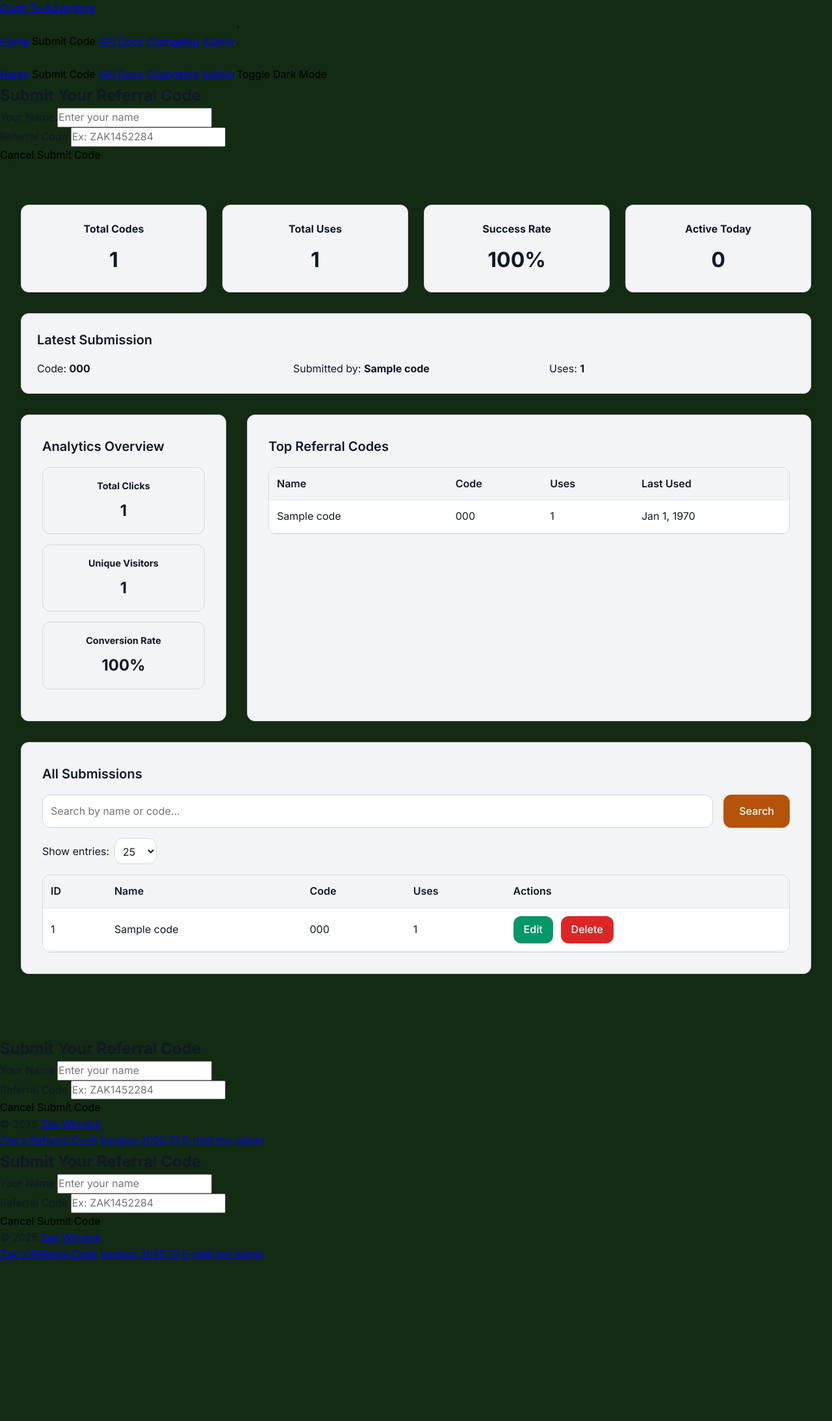
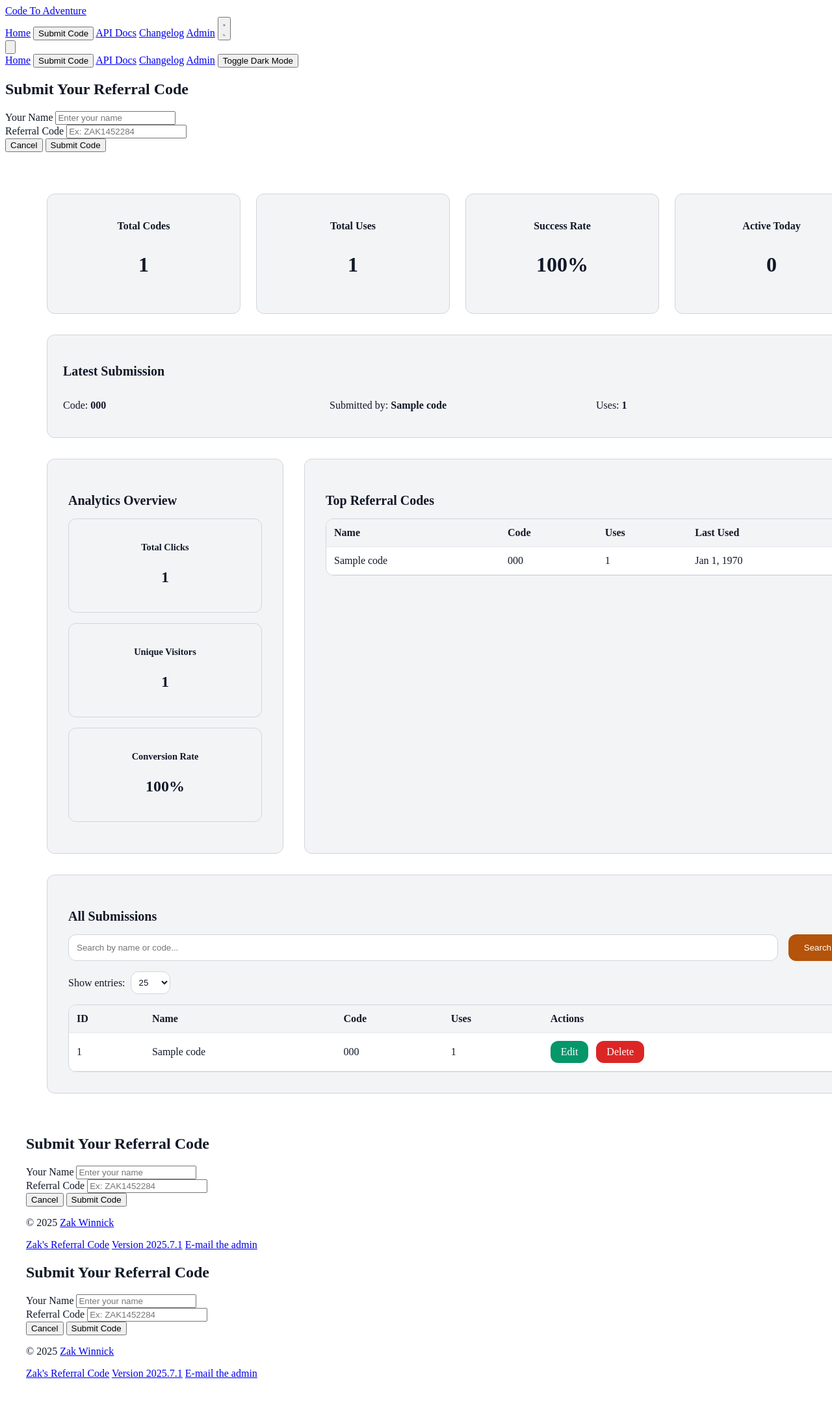
Before and after one commit to ZakWinnick/CodeToAdventure, a PHP site: page /admin/admin.php in a window 1280 px wide; the page is wider, and only the part inside the window is pictured. Shown: that part at 65% size. Before the commit the page ends 1938 px from the top of that part, so only its background shows below. Run offline with PHP 8.4, Linux system fonts and the light colour scheme; the visitor is signed in with stand-in values (Sample User, id 1); tables that the repository leaves empty or names only in its code hold one stand-in row (values such as "Sample post"); a stand-in replaces the project's code that opens the database connection.

Commit message:
Update admin.php

```diff
--- a/admin/admin.php
+++ b/admin/admin.php
@@ -98,28 +98,15 @@ try {
     <meta name="viewport" content="width=device-width, initial-scale=1.0">
     <title>Code To Adventure - Admin Dashboard</title>
 
-    <script>
-        if (localStorage.theme === 'dark' || (!('theme' in localStorage) && window.matchMedia('(prefers-color-scheme: dark)').matches)) {
-            document.documentElement.classList.add('dark');
-            document.body.classList.add('dark');
-        }
-    </script>
-
     <link rel="preconnect" href="https://fonts.googleapis.com">
     <link rel="preconnect" href="https://fonts.gstatic.com" crossorigin>
     <link href="https://fonts.googleapis.com/css2?family=Inter:wght@400;500;600;700&display=swap" rel="stylesheet">
-
-    <link rel="stylesheet" href="../styles/base/_variables.css">
-    <link rel="stylesheet" href="../styles/base/_reset.css">
-    <link rel="stylesheet" href="../styles/components/_buttons.css">
-    <link rel="stylesheet" href="../styles/components/_navigation.css">
-    <link rel="stylesheet" href="../styles/components/_modal.css">
-    <link rel="stylesheet" href="../styles/components/_toast.css">
     <link rel="stylesheet" href="dashboard.css">
 </head>
-<body class="bg-white dark:bg-gray-900 text-gray-900 dark:text-gray-100 transition-colors duration-200">
+<body class="bg-white dark:bg-gray-900 transition-colors duration-200">
     <?php include '../includes/header.php'; ?>
     <?php include '../includes/modal.php'; ?>
+    <main class="dashboard-content">
 
     <main class="dashboard-content">
         <!-- Metrics Grid -->
```
